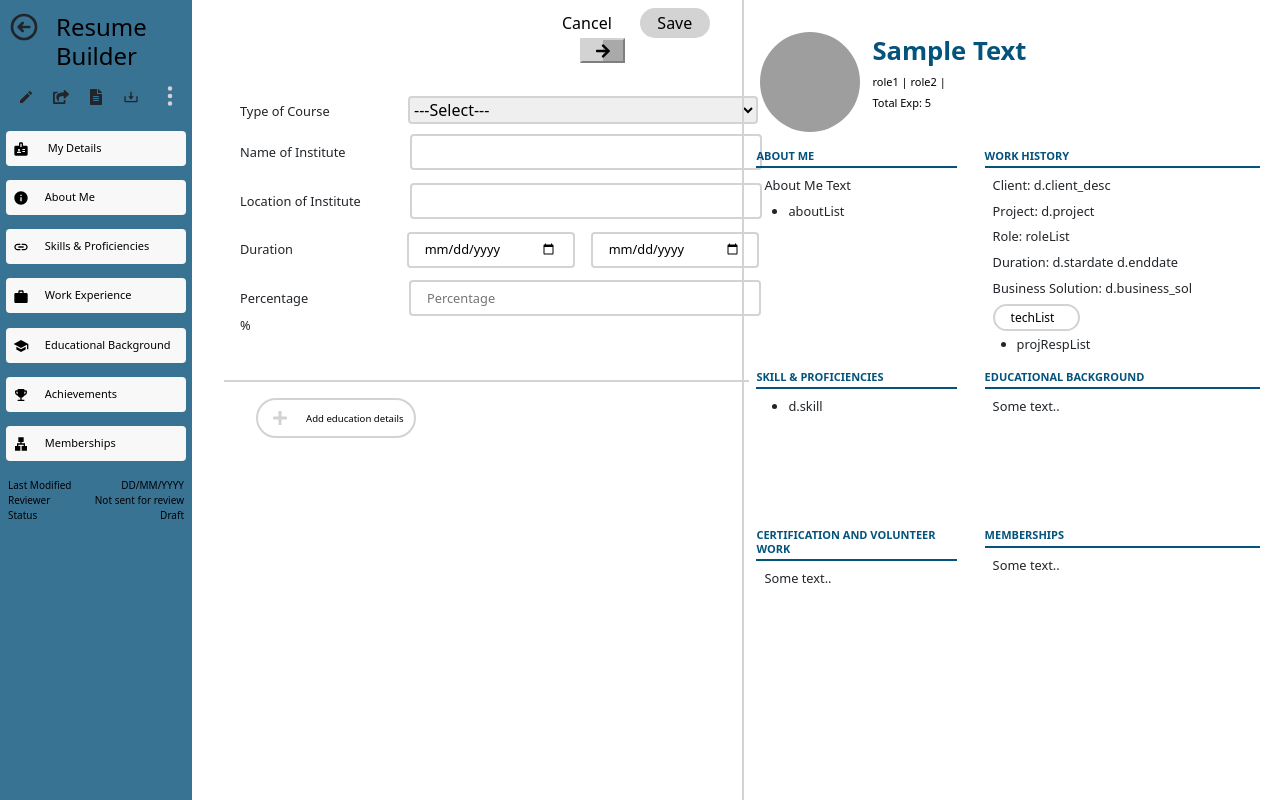
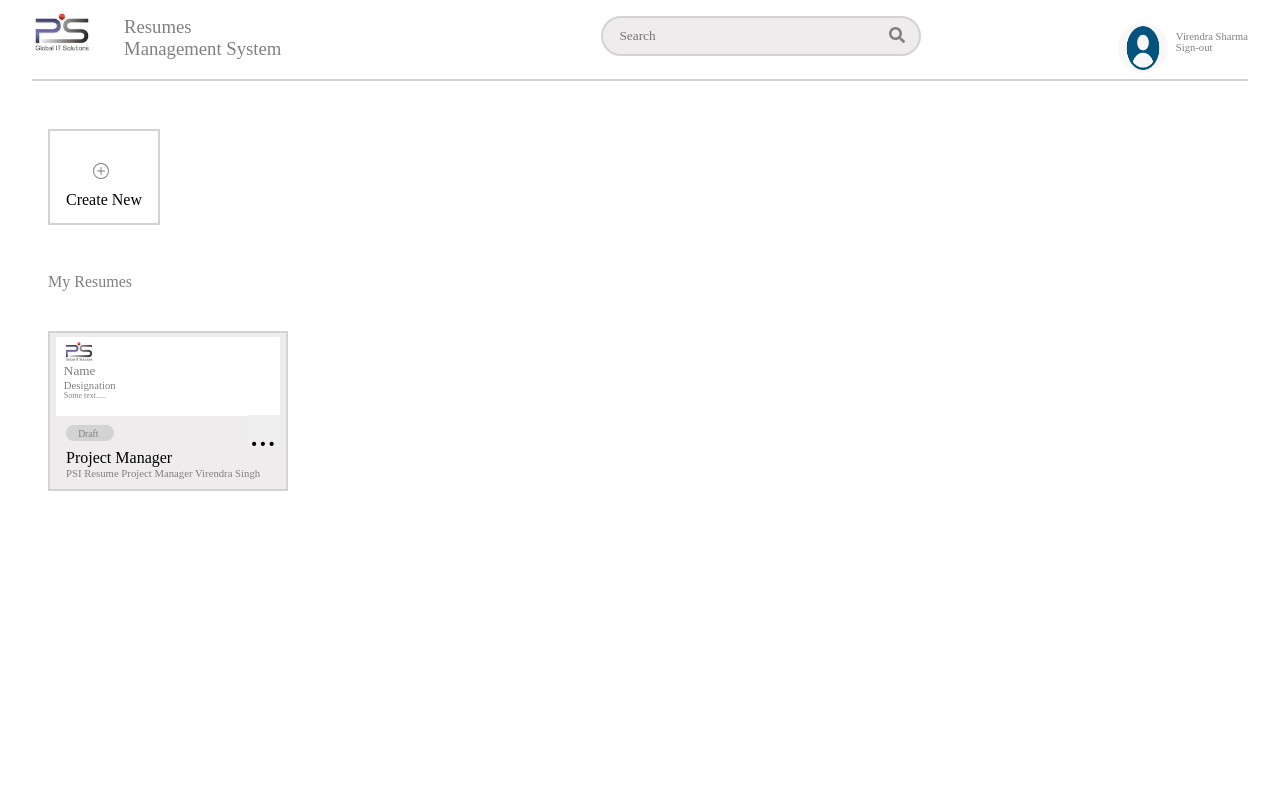
Before and after one commit to Suryansh-psi/Resume-project-frontend, a React (Create React App) app: page /educationalBackground in a window 1280 px wide. Built offline with nearby package versions, Linux system fonts and the light colour scheme; grey boxes are pictures that could not be loaded.

Commit message:
User Home Page Donegit status

```diff
--- /dev/null
+++ b/src/components/UserHome.css
@@ -0,0 +1,169 @@
+@import url('https://fonts.googleapis.com/css2?family=Open+Sans&display=swap');
+*{
+    margin: 0;
+    padding: 0;
+    box-sizing: border-box;
+    font-weight: 400;
+    font-family: 'open-sans';
+    color: grey;
+}
+
+
+
+.UserHome{
+    margin: 1rem 2rem 1rem 2rem;
+}
+
+.homeMenu{
+    margin-top: -2.5rem;
+    float: right;
+    display: flex;
+    flex-direction: row;
+}
+
+.homeNav{
+    display: flex;
+    flex-direction: row;
+}
+
+.homeMenu img{
+    width: 50px;
+    height: 50px;
+    border-radius: 50%;
+}
+
+.search{
+    margin-left: 20rem;
+    border: 2px solid lightgrey;
+    background-color: rgb(238, 236, 236);
+    width: 20rem;
+    height: 2.5rem;
+    border-radius: 25px;
+    padding: 1rem;
+}
+
+.endMenu{
+    margin-top: 0.5rem;
+    margin-left: 0.5rem;
+    font-size: 0.8rem;
+}
+
+.searchIcon{
+    position: relative;
+    left: -2rem;
+    top: 0.7rem;
+}
+
+.homeSection{
+    border-top: 2px solid lightgrey;
+    margin: 1rem 0rem 1rem 0;
+}
+
+.section{
+    margin: 3rem 0 0 1rem;
+    border: 2px solid lightgrey;
+    width: 7rem;
+    height: 6rem;
+    padding: 2rem 0 0rem 1rem;
+}
+.section i{
+    margin-left: 1.7rem;
+}
+
+.section h4{
+    color: black;
+    margin-top: 0.5rem;
+}
+
+.section1{
+    margin: 3rem 0 2.5rem 1rem;
+}
+
+.card{
+    border: 2px solid lightgrey;
+    width: 15rem;
+    height: 10rem;
+    margin: 2.5rem 0 0 0;
+    padding: 0.2rem 0.3rem;
+    background-color: rgb(238, 236, 236);
+}
+.card img{
+    width: 30px;
+    height: 30px;
+    margin-bottom: -0.5rem;
+}
+.card p{
+    font-size: 0.5rem;
+}
+
+.cardUppr{
+    border: 1px solid rgb(241, 236, 236);
+    background-color: white;
+    padding-bottom: 1rem;
+    padding-left: 0.5rem;
+    color: black;
+}
+
+.cardLower{
+    padding-top: 0.5rem;
+    margin-left: 0.7rem;
+}
+.cardLower h4{
+    color: black;
+}
+
+.cardLower h5{
+    border: 1px solid transparent;
+    font-size: 0.6rem;
+    background-color: lightgrey;
+    width: 3rem;
+    height: 1rem;
+    border-radius: 25px;
+    padding-left: 0.7rem;
+    padding-top: 0.1rem;
+    margin-bottom: 0.5rem;
+}
+
+.homeNav img{
+    width: 60px;
+    height: 60px;
+    margin-right: 2rem;
+    margin-top: -0.8rem;
+}
+
+
+.dropbtn {
+    color: #0e0000;
+    font-size: 35px;
+    width: 2rem;
+    height: 2rem;
+    border: none;
+
+  }
+
+  .dropdown {
+    position: relative;
+    display: inline-block;
+    left: 12rem;
+    bottom: 4rem;
+  }
+
+  .dropdown-content {
+    display: none;
+    position: absolute;
+    background-color: #f1f1f1;
+    min-width: 160px;
+    box-shadow: 0px 8px 16px 0px rgba(0,0,0,0.2);
+    z-index: 1;
+  }
+
+  .dropdown-content a {
+    color: grey;
+    padding: 12px 16px;
+    text-decoration: none;
+    display: block;
+  }
+
+  .dropdown-content a:hover {background-color: #ddd;}
+
+  .dropdown:hover .dropdown-content {display: block;}
--- /dev/null
+++ b/src/components/UserHome.js
@@ -0,0 +1,69 @@
+import React from 'react';
+import { FaSearch } from "react-icons/fa";
+import { BsPlusCircle } from "react-icons/bs";
+import { MdEdit } from "react-icons/md";
+import { FaShareSquare } from "react-icons/fa";
+import { FaFileAlt } from "react-icons/fa";
+import './UserHome.css'
+
+
+const UserHome = () => {
+    return (
+        <div className='UserHome'>
+            <div className='homeHeader'>
+                <div className='homeNav'>
+                <img src='logo.jfif' id="Image"/>
+                    <span>
+
+                        <h3>Resumes</h3>
+                        <h3>Management System</h3>
+                        </span>
+                        <input className="search" type="text" value="" placeholder="Search" />
+                    <span className='searchIcon'><i><FaSearch /></i></span>
+                </div>
+
+                <div className='homeMenu'>
+                   <img src="userIcon.png" id="imageId" /><span className='endMenu'>
+                   <h5>Virendra Sharma</h5>
+                   <h5>Sign-out</h5></span>
+                </div>
+
+            </div>
+            <div className='homeSection'>
+                <div className='section'>
+                    <i><BsPlusCircle /></i>
+                    <h4>Create New</h4>
+                </div>
+                <div className='section1'>
+                    <h4>My Resumes</h4>
+                    <div className='card'>
+                        <div className='cardUppr'>
+                            <img src='logo.jfif' id="Image"/>
+                            <h5>Name</h5>
+                            <h6>Designation</h6>
+                            <p>Some text.....</p>
+                        </div>
+                        <div className='cardLower'>
+                            <h5>Draft</h5>
+                            <h4>Project Manager</h4>
+                            <h6>PSI Resume Project Manager Virendra Singh</h6>
+                        </div>
+
+                        <div class="dropdown">
+                        <button class="dropbtn">...</button>
+                        <div class="dropdown-content">
+                            <a href="#"><MdEdit /> Edit </a>
+                            <a href="#"><FaFileAlt /> Clone</a>
+                            <a href="#"><FaShareSquare /> Share</a>
+                        </div>
+                        </div>
+
+                    </div>
+                </div>
+
+            </div>
+        </div>
+    );
+}
+
+export default UserHome;
--- a/src/index.js
+++ b/src/index.js
@@ -1,7 +1,8 @@
 import React from 'react';
 // import ReactDOM from 'react-dom';
 import { createRoot } from 'react-dom/client';
-import App from './components/App';
+//import App from './components/App';
+import UserHome from './components/UserHome'
 sessionStorage.setItem("name", "Sample Text");
 sessionStorage.setItem("role", ["role1", "role2"]);
 sessionStorage.setItem("total_exp", 5);
@@ -23,7 +24,7 @@ sessionStorage.setItem("techStack", ['techList']);
 sessionStorage.setItem("projectResp", ['projRespList']);
 
 const root = createRoot( document.getElementById('root') );
-root.render(<App />);
+root.render(<UserHome />);
 
 
 // ReactDOM.render(
```
Also changed, not shown: public/logo.jfif (added).
